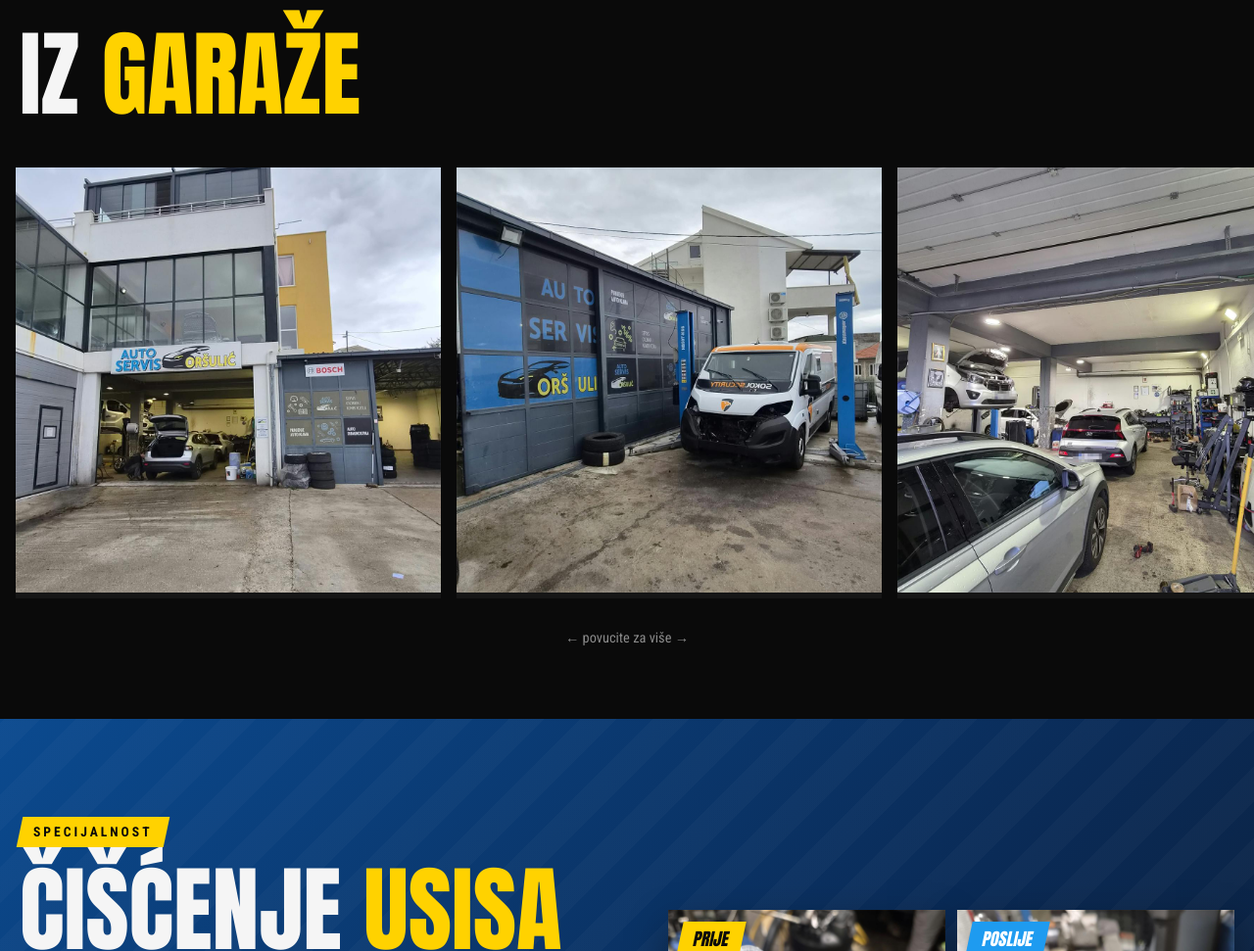
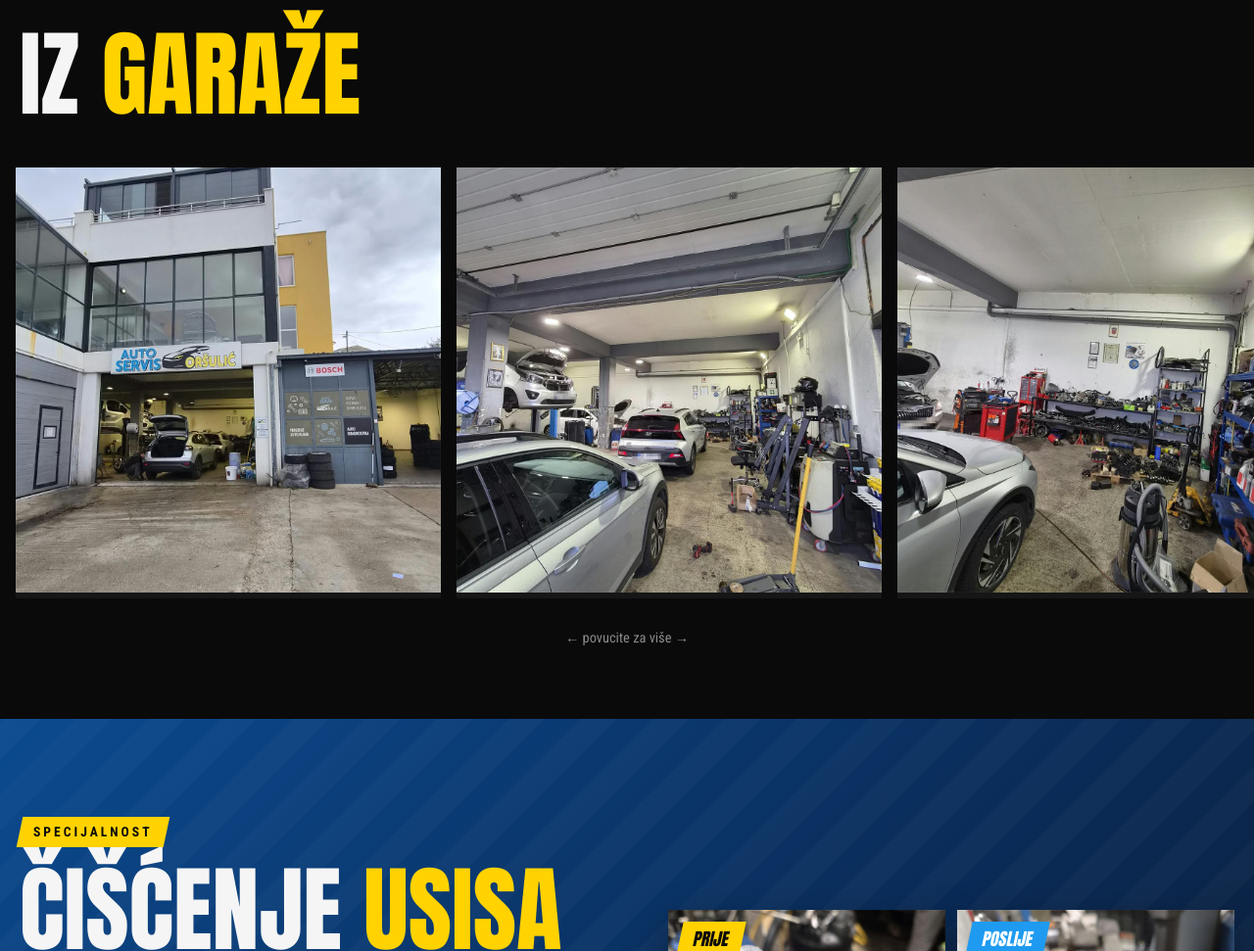
Before and after one commit to spadijr21/orsulic-web, a plain HTML site: page index.html in a window 1280 px wide. Shown: the part 3221-4192 px from the top of the page at 98% size. Drawn offline with Linux system fonts and the light colour scheme.

Commit message:
Galerija: maknuta slika s kombijem Sokol Security

```diff
--- a/index.html
+++ b/index.html
@@ -408,7 +408,6 @@
   <div class="wrap"><h2 class="h2 anton">Iz <em>garaže</em></h2></div>
   <div class="strip">
     <img src="images/galerija/radiona-1.jpg" alt="Ulaz u Auto servis Oršulić u Mravincima" width="1200" height="1200" loading="lazy">
-    <img src="images/galerija/radiona-2.jpg" alt="Dizalica ispred radione Auto servisa Oršulić" width="1200" height="1200" loading="lazy">
     <img src="images/galerija/radiona-3.jpg" alt="Unutrašnjost radione s vozilima na servisu" width="1200" height="1200" loading="lazy">
     <img src="images/galerija/radiona-4.jpg" alt="Radni prostor s alatom i dijelovima" width="1200" height="1200" loading="lazy">
     <img src="images/galerija/radiona-5.jpg" alt="Prostor za gume s balanserom i strojem za montažu" width="1200" height="1200" loading="lazy">
```
Also changed, not shown: images/galerija/radiona-2.jpg (deleted).
